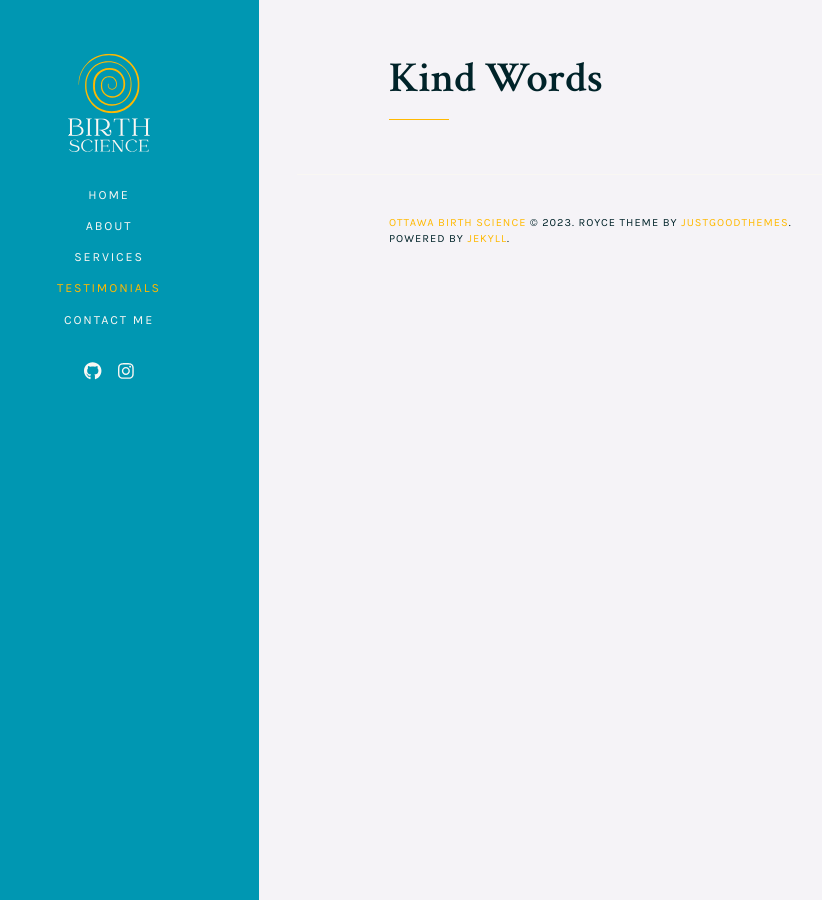
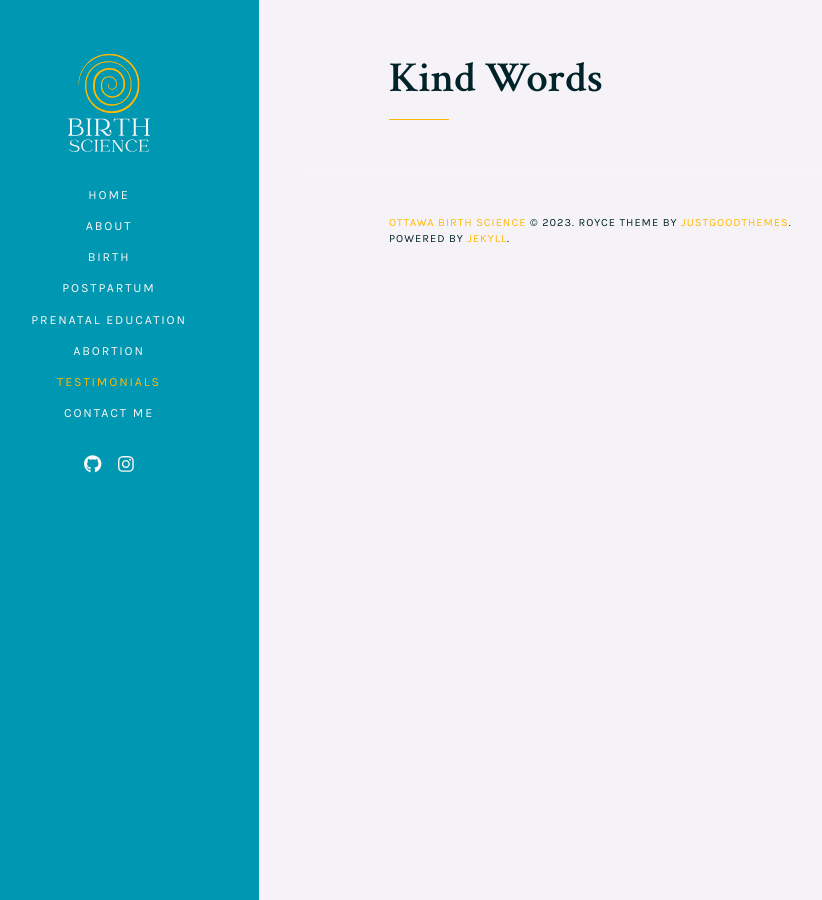
Before and after one commit to mch3rry/mypage, a Jekyll site: the page built from kindwords.md, in a window 1280 px wide. Shown: the whole page, without its empty margins (41-863 px from the left). Built offline with Jekyll 4.4.1, drawn with Linux system fonts in a browser that asks for light colours.

Commit message:
Update _config.yml

```diff
--- a/_config.yml
+++ b/_config.yml
@@ -40,10 +40,16 @@ navigation:
     url: /
   - text: About
     url: /about
+  - text: Birth
+    url: /birth
+  - text: Postpartum
+    url: /postpartum
+  - text: Prenatal Education
+    url: /education
+  - text: Abortion
+    url: /abortion
   # - text: FAQs
   #   url: /faq
-  - text: Services
-    url: /services
   # - text: Resources
   #   url: /resources
   - text: Testimonials
```
